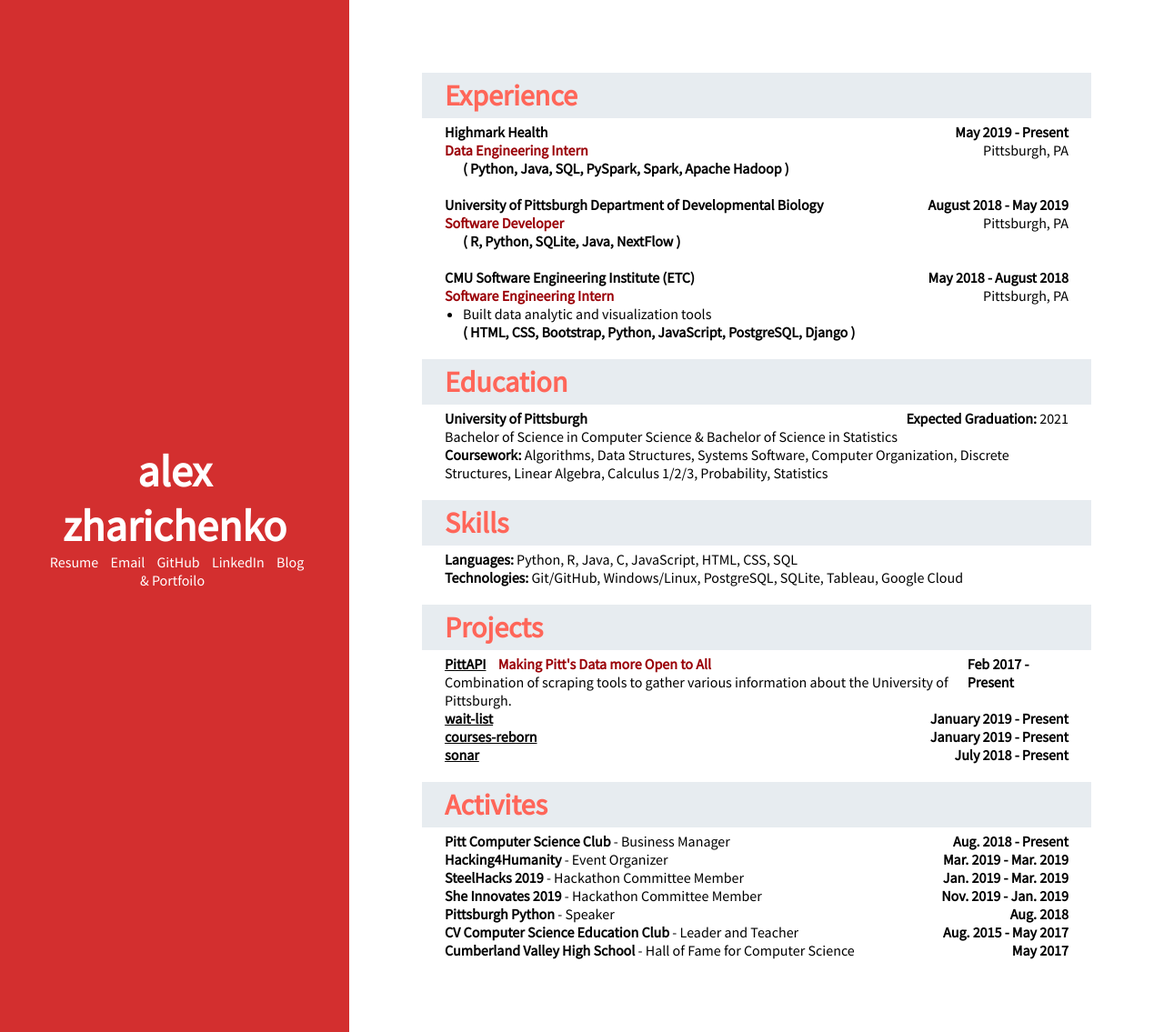
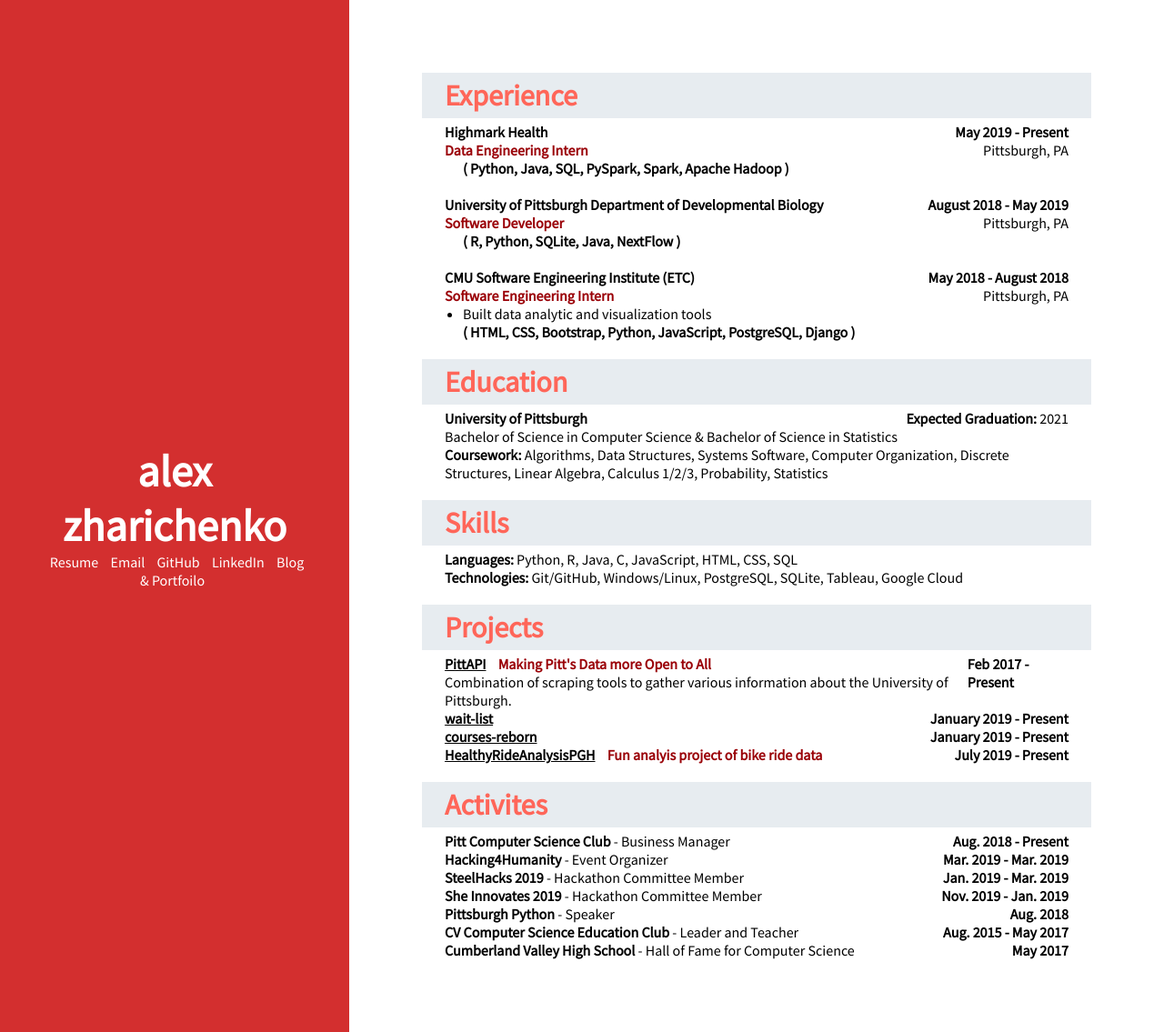
Before and after one commit to azharichenko/alexzharichenko.me, a Jekyll site: the page built from index.html, in a window 1280 px wide. Shown: the whole page at 91% size. Built offline with Jekyll 4.4.1, drawn with Linux system fonts in a browser that asks for light colours.

Commit message:
Update projects.yaml

```diff
--- a/_data/projects.yaml
+++ b/_data/projects.yaml
@@ -16,9 +16,9 @@
   description:
   start-date: January 2019
   end-date: Present
-- name: sonar
-  repo-url:
-  tagline:
+- name: HealthyRideAnalysisPGH
+  repo-url: https://github.com/katelyn98/HealthyRideAnalysisPGH
+  tagline: Fun analyis project of bike ride data
   description:
-  start-date: July 2018
+  start-date: July 2019
   end-date: Present
```
